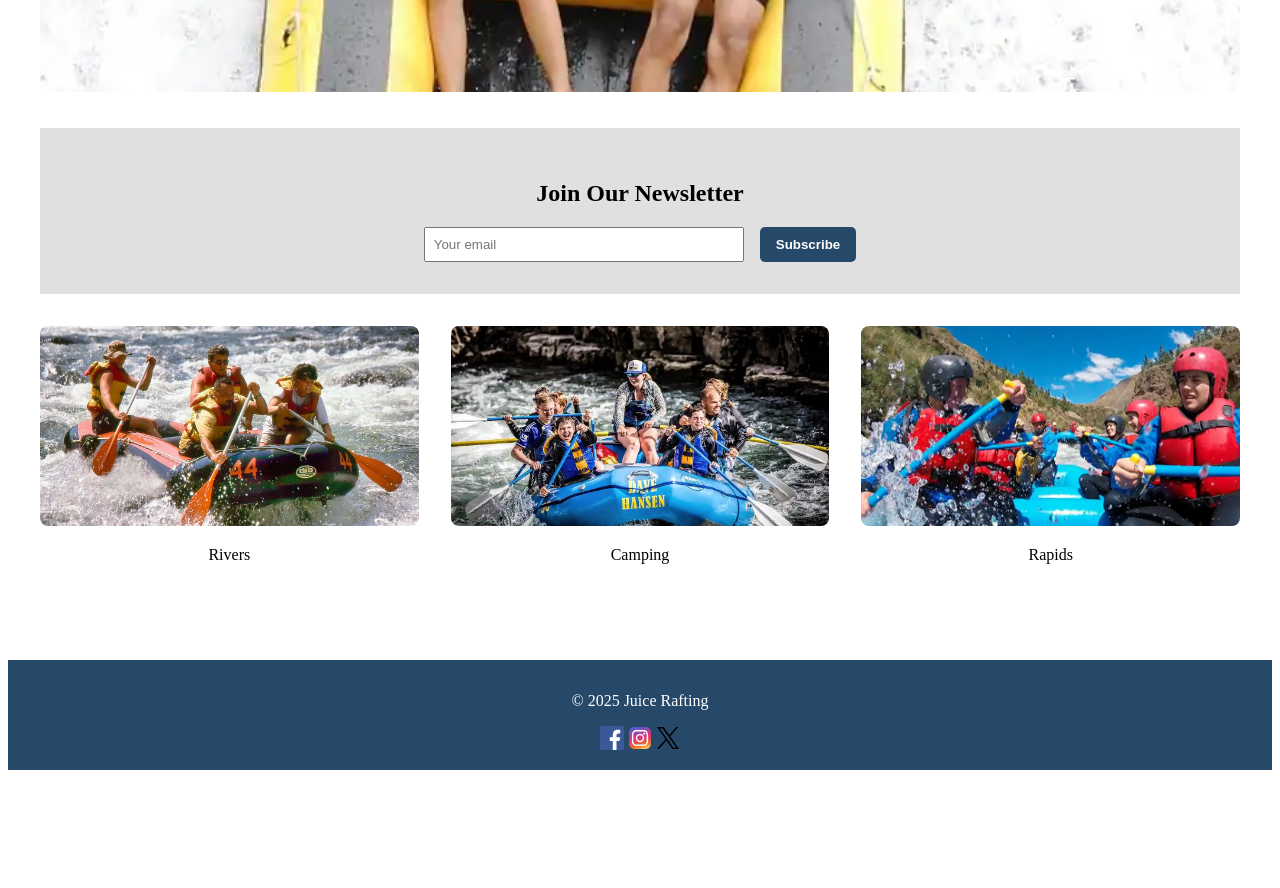
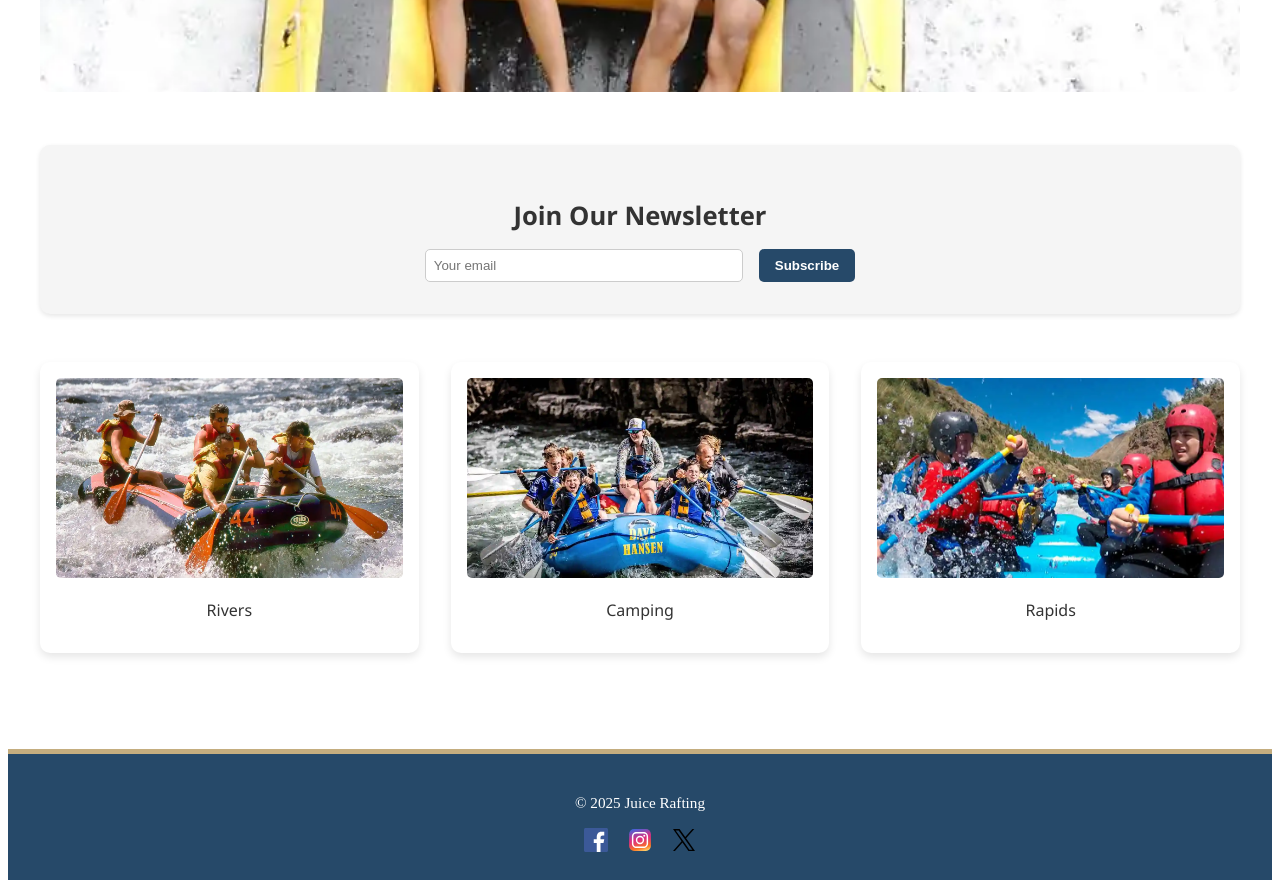
Before and after one commit to SintaraAMV/wdd130, a plain HTML site: page wwr/index.html in a window 1280 px wide. Shown: the part 600-1488 px from the top of the page. Before the commit the page ends 1378 px from the top, so only its background shows below. Drawn offline with Linux system fonts and the light colour scheme.

Commit message:
W06 Ver 5

```diff
--- a/wwr/styles/rafting.css
+++ b/wwr/styles/rafting.css
@@ -1,8 +1,17 @@
+:root {
+    --primary-color: #264969;
+    --accent-color: #c4ad7f;
+    --light-gray: #f5f5f5;
+    --shadow: rgba(0, 0, 0, 0.1);
+  }
+
   /* ENCUEADRAMIENTO GENERAL */
   main {
     max-width: 1200px;
     margin: 0 auto;
     padding: 2rem;
+    font-family: 'Segoe UI', Tahoma, Geneva, Verdana, sans-serif;
+    color: #333;
   }
 
   /* SECCIÓN HERO CON IMAGEN DE FONDO Y TEXTO CENTRADO */
@@ -15,6 +24,7 @@ main {
     width: 100%;
     height: 400px;
     object-fit: cover;
+    border-radius: 10px;
   }
 
   .overlay-text {
@@ -24,10 +34,11 @@ main {
     transform: translate(-50%, -50%);
     background-color: rgba(0, 0, 0, 0.6);
     color: white;
-    padding: 1rem 2rem;
-    border-radius: 8px;
+    padding: 1.5rem 2.5rem;
+    border-radius: 10px;
+    font-size: 1.8rem;
+    box-shadow: 0 4px 10px rgba(0, 0, 0, 0.3);
   }
-
 
   /* SECCIÓN DE SERVICIOS ORGANIZADA EN FILA */
   .services {
@@ -35,56 +46,90 @@ main {
     justify-content: space-around;
     flex-wrap: wrap;
     gap: 2rem;
-  margin-top: 2rem;
+    margin-top: 3rem;
   }
 
   .card {
+    background: white;
+    padding: 1rem;
+    box-shadow: 0 4px 8px var(--shadow);
+    border-radius: 10px;
     flex: 1 1 250px;
     text-align: center;
+    transition: transform 0.3s ease;
+  }
+
+  .card:hover {
+    transform: scale(1.03);
   }
 
   .card img {
     width: 100%;
     height: 200px;
     object-fit: cover;
-  border-radius: 8px;
+    border-radius: 5px;
   }
 
   /* NEWSLETTER */
   .cta {
-  background-color: #e0e0e0;
+    background-color: var(--light-gray);
     padding: 2rem;
     text-align: center;
-  margin-top: 2rem;
+    margin-top: 3rem;
+    border-radius: 10px;
+    box-shadow: 0 2px 5px var(--shadow);
+  }
+
+  .cta h2 {
+    margin-bottom: 1rem;
+    font-size: 1.6rem;
   }
 
   .cta form {
     display: flex;
     justify-content: center;
     gap: 1rem;
+    flex-wrap: wrap;
   }
 
   .cta input[type="email"] {
     padding: 0.5rem;
     width: 300px;
     max-width: 80%;
+    border: 1px solid #ccc;
+    border-radius: 5px;
   }
 
   .cta button {
     padding: 0.5rem 1rem;
-  background: #264969;
+    background: var(--primary-color);
     color: white;
     border: none;
-  cursor: pointer;
     font-weight: bold;
     border-radius: 5px;
+    transition: background 0.3s ease;
+  }
+
+  .cta button:hover {
+    background: #1e3b5e;
   }
 
   /* FOOTER */
   footer {
-  background: #264969;
+    background: var(--primary-color);
     color: white;
     text-align: center;
-  padding: 1rem;
-  margin-top: 3rem;
+    padding: 1.5rem 1rem;
+    margin-top: 4rem;
+    font-size: 0.95rem;
+    border-top: 5px solid var(--accent-color);
   }
+
+  footer .social {
+    margin-top: 1rem;
+  }
+
+  footer .social img {
+    width: 24px;
+    margin: 0 0.5rem;
+  }
```
Lines whose indentation alone changed are shown as unchanged.
